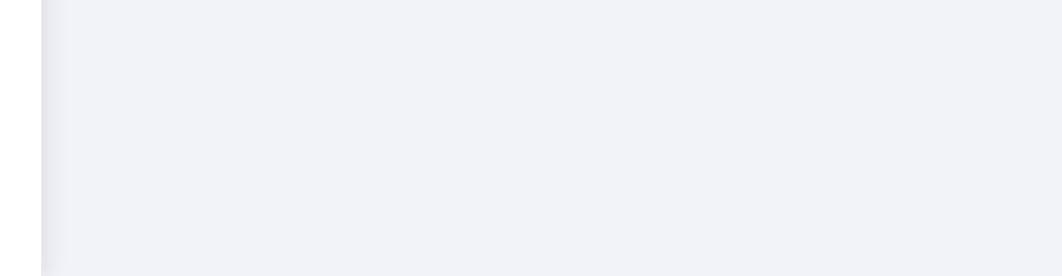
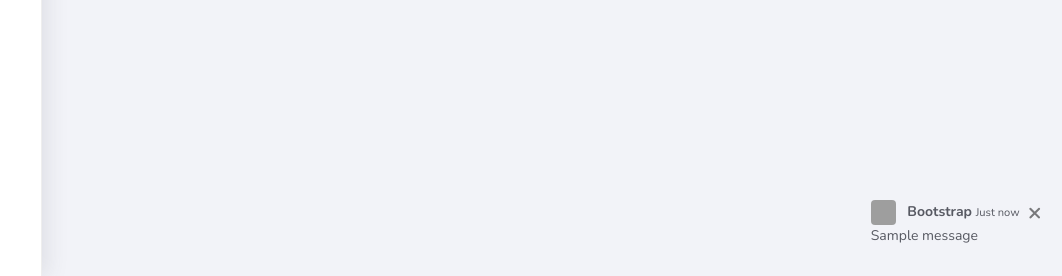
Before and after one commit to Laxusimfinite11/PSUSphere, a Django app: page /college_list/add in a window 1280 px wide. Shown: the part 524-800 px from the top of the page, without its empty margins (218-1280 px from the left). Run offline with Django 5.2, Linux system fonts and the light colour scheme; one stand-in notice (Sample message) is shown; some libraries are stand-ins or nearby versions; grey boxes are pictures that could not be loaded.

Commit message:
toast message

```diff
--- a/projectsite/projectsite/settings.py
+++ b/projectsite/projectsite/settings.py
@@ -50,6 +50,7 @@ MIDDLEWARE = [
     'django.contrib.auth.middleware.AuthenticationMiddleware',
     'django.contrib.messages.middleware.MessageMiddleware',
     'django.middleware.clickjacking.XFrameOptionsMiddleware',
+    'django.contrib.messages.middleware.MessageMiddleware',
 ]
 
 ROOT_URLCONF = 'projectsite.urls'
--- a/projectsite/studentorg/views.py
+++ b/projectsite/studentorg/views.py
@@ -6,10 +6,12 @@ from studentorg.forms import OrganizationForm, OrgMemberForm, StudentForm, Progr
 from django.urls import reverse_lazy
 from django.utils.decorators import method_decorator
 from django.contrib.auth.decorators import login_required
+from django.contrib import messages
 
 from typing import Any
 from django.db.models.query import QuerySet
 from django.db.models import Q
+
 
 # Create your views here.
 
@@ -187,9 +189,16 @@ class CollegeCreateView(CreateView):
 
 class CollegeUpdateView(UpdateView):
     model = College
-    form_class = CollegeForm
-    template_name = 'college_edit.html'
+    form_class = "__all__"
+    context_object_name = "college"
+    template_name = "college_edit.html"
     success_url = reverse_lazy('college-list')
+
+    def form_valid(self, form):
+        college_name = form.instance.college_name
+        messages.success(self.request, f'{college_name} has been successfully updated.')
+
+        return super().form_valid(form)
 
 class CollegeDeleteView(DeleteView):
     model = College
--- a/projectsite/templates/base.html
+++ b/projectsite/templates/base.html
@@ -252,4 +252,42 @@
 <script src="{% static 'js/plugin/chart-circle/circles.min.js' %}"></script>
 <script src="{% static 'js/plugin/jquery-scrollbar/jquery.scrollbar.min.js' %}"></script>
 <script src="{% static 'js/ready.min.js' %}"></script>
+
+<div id="toast-container" aria-live="polite" aria-atomic="true" style="position: fixed; bottom: 20px; right: 20px; z-index: 1050">
+	<!-- Toasts will be dynamically inserted here -->
+</div>
+
+{% if messages %}
+	<!-- Toast container -->
+	<script>
+	  document.addEventListener("DOMContentLoaded", function() {
+		{% for message in messages %}
+		  // Create a new toast element
+		  	const toastHTML = `
+			<div class="toast" role="alert" style="margin-bottom: 10px;" data-delay="3000">
+			  <div class="toast-header">
+				<img src="{% static 'images/logo-mini.svg' %}" class="rounded mr-2" style="width: 25px; height: 25px;"alt="logo">
+				<strong class="mr-auto">Bootstrap</strong>
+				<small>Just now</small>
+				<button type="button" class="ml-2 mb-1 close" data-dismiss="toast" aria-label="Close">
+				  <span aria-hidden="true">&times;</span>
+				</button>
+			  </div>
+			  <div class="toast-body">
+				{{ message|escapejs }}
+			  </div>
+			</div>`;
+
+		  // Append the toast to the toast container
+		  document.getElementById('toast-container').insertAdjacentHTML('beforeend', toastHTML);
+
+		  // Initialize and show the toast
+		  const toastElement = document.getElementById('toast-container').lastElementChild;
+		  const toast = new bootstrap.Toast(toastElement);
+		  toast.show();
+		{% endfor %}
+	  });
+	</script>
+
+	{% endif %}
 </html>
```
Also changed, not shown: projectsite/db.sqlite3.
